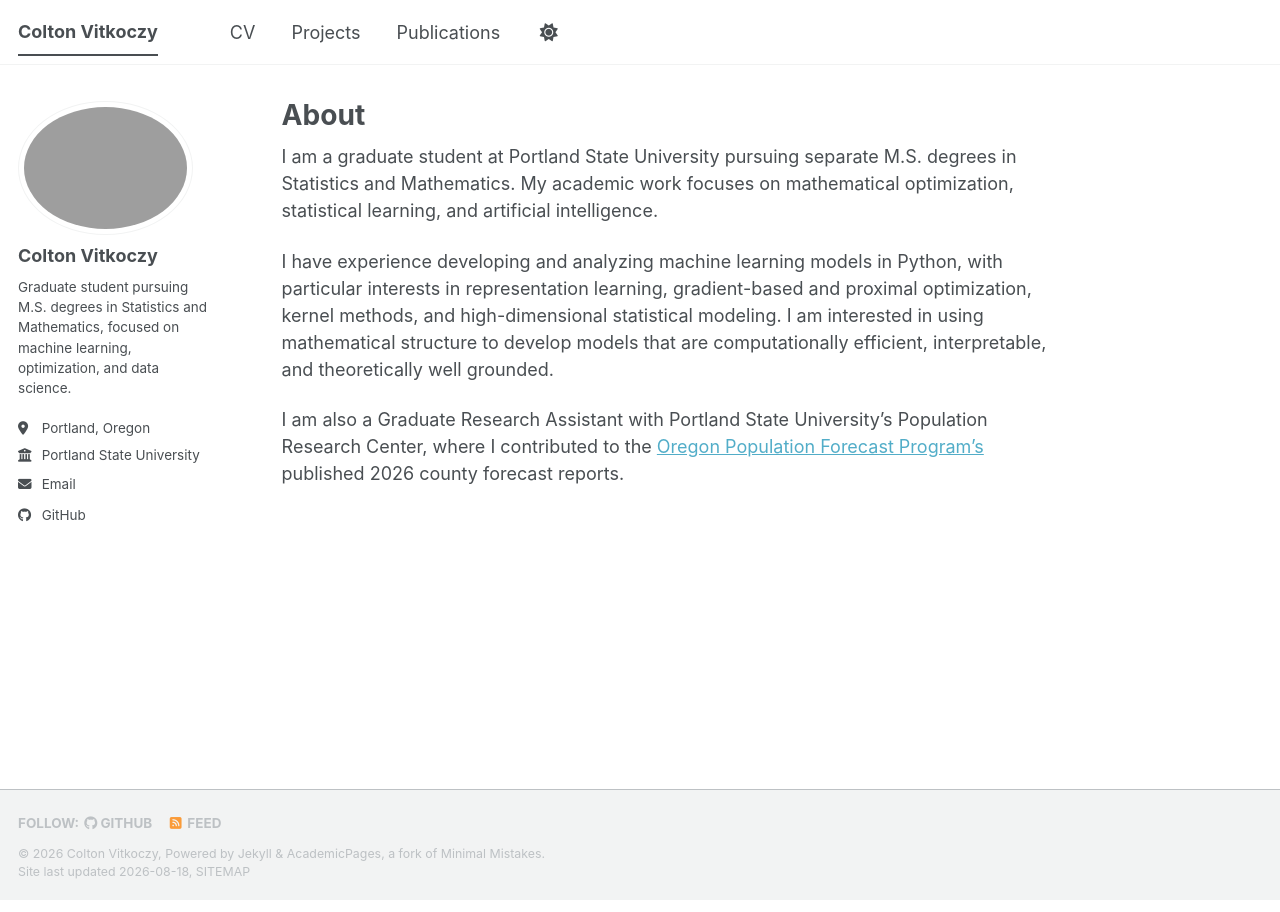
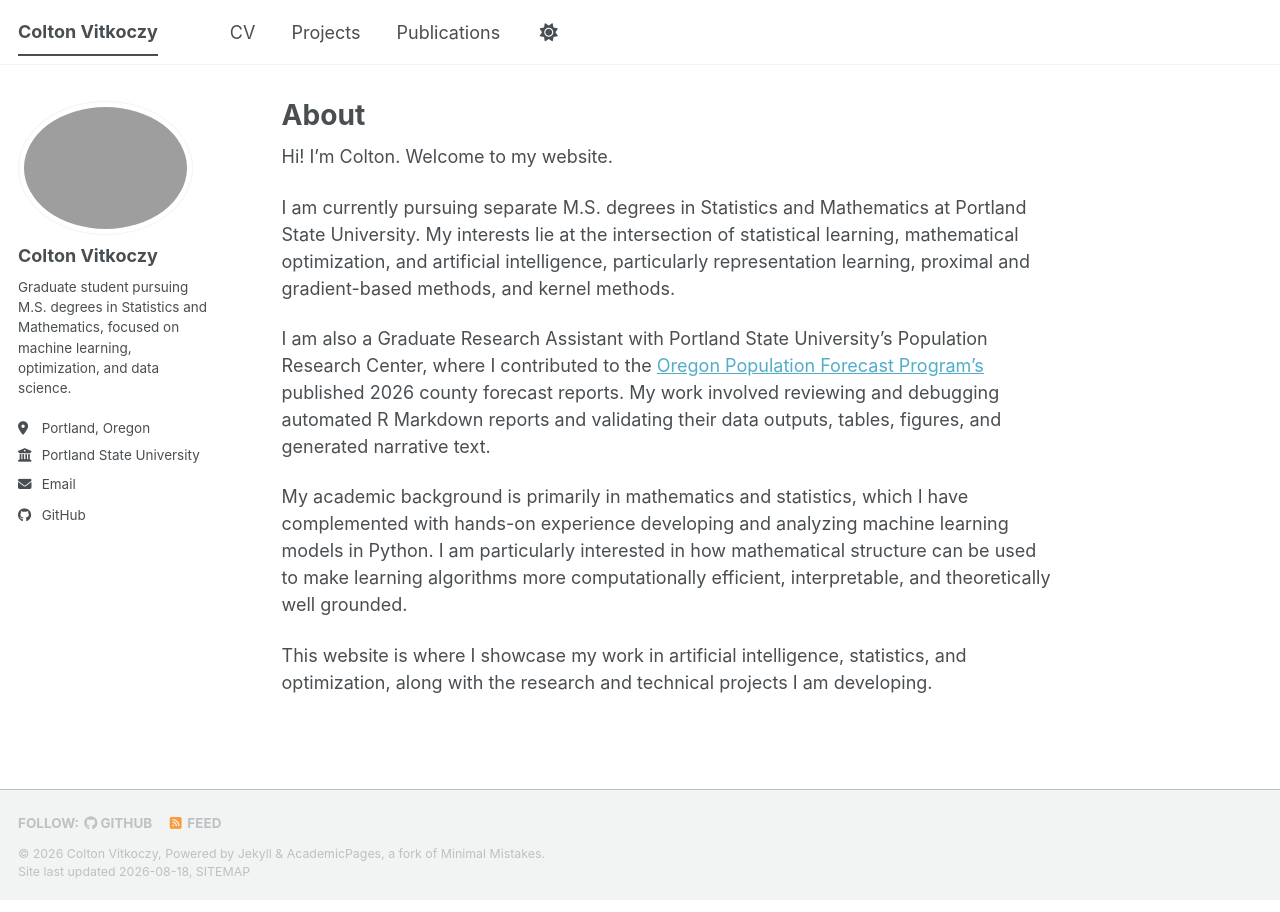
Before and after one commit to ColtonVitkoczy/ColtonVitkoczy.github.io, a Jekyll site: the page built from _pages/about.md, in a window 1280 px wide. Built offline with Jekyll 4.4.1, drawn with Linux system fonts in a browser that asks for light colours; a style sheet for code colours, icons or effects is not loaded.

Commit message:
Update about.md
Update about again

```diff
--- a/_pages/about.md
+++ b/_pages/about.md
@@ -7,8 +7,12 @@ redirect_from:
   - /about.html
 ---
 
-I am a graduate student at Portland State University pursuing separate M.S. degrees in Statistics and Mathematics. My academic work focuses on mathematical optimization, statistical learning, and artificial intelligence.
+Hi! I'm Colton. Welcome to my website.
 
-I have experience developing and analyzing machine learning models in Python, with particular interests in representation learning, gradient-based and proximal optimization, kernel methods, and high-dimensional statistical modeling. I am interested in using mathematical structure to develop models that are computationally efficient, interpretable, and theoretically well grounded.
+I am currently pursuing separate M.S. degrees in Statistics and Mathematics at Portland State University. My interests lie at the intersection of statistical learning, mathematical optimization, and artificial intelligence, particularly representation learning, proximal and gradient-based methods, and kernel methods.
 
-I am also a Graduate Research Assistant with Portland State University's Population Research Center, where I contributed to the [Oregon Population Forecast Program's](https://www.pdx.edu/population-research/population-forecasts) published 2026 county forecast reports.
+I am also a Graduate Research Assistant with Portland State University's Population Research Center, where I contributed to the [Oregon Population Forecast Program's](https://www.pdx.edu/population-research/population-forecasts) published 2026 county forecast reports. My work involved reviewing and debugging automated R Markdown reports and validating their data outputs, tables, figures, and generated narrative text.
+
+My academic background is primarily in mathematics and statistics, which I have complemented with hands-on experience developing and analyzing machine learning models in Python. I am particularly interested in how mathematical structure can be used to make learning algorithms more computationally efficient, interpretable, and theoretically well grounded.
+
+This website is where I showcase my work in artificial intelligence, statistics, and optimization, along with the research and technical projects I am developing.
```
